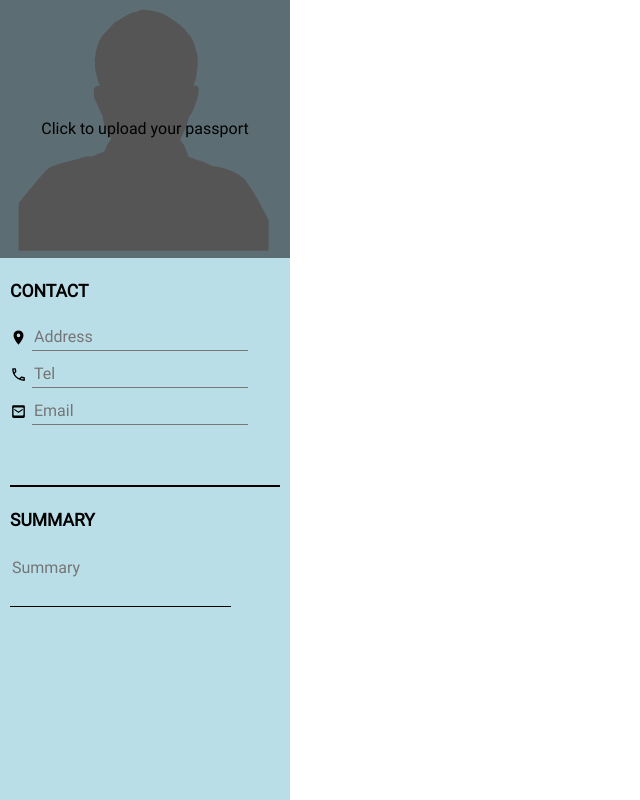
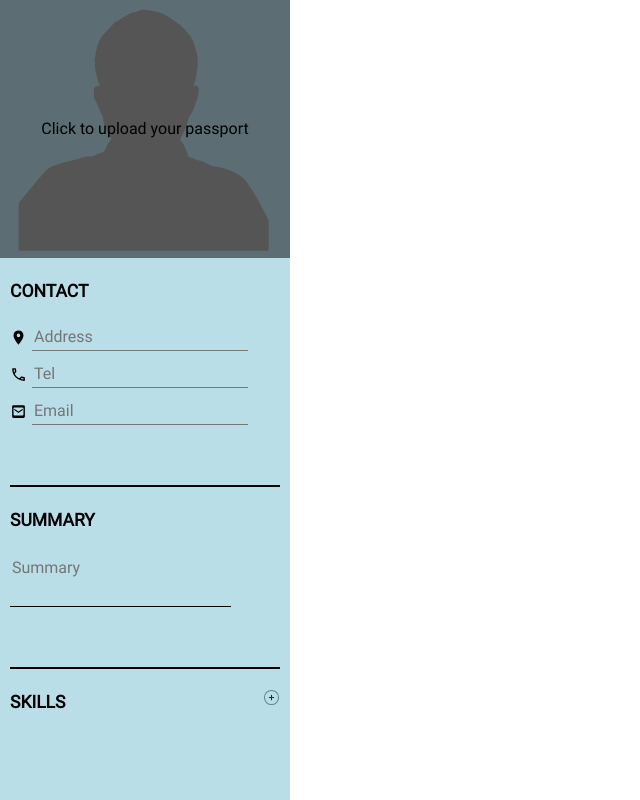
Before and after one commit to PRINCE-OBOT/cv_application, a React (Vite) app: page / in a window 1280 px wide. Shown: the whole page, without its empty margins (0-640 px from the left). Built offline with nearby package versions, Linux system fonts and the light colour scheme.

Commit message:
Add skill component

```diff
--- a/src/App.jsx
+++ b/src/App.jsx
@@ -2,8 +2,8 @@ import "./styles/App.css";
 import { useState } from "react";
 import { Passport } from "./components/passport";
 import { Contact } from "./components/contact";
-import Summary from "./components/summary";
-
+import { Summary } from "./components/summary";
+import { Skill } from "./components/skill";
 
 function App() {
   return (
@@ -12,7 +12,8 @@ function App() {
         <Passport />
         <div className="bottom_wrapper">
           <Contact />
-          <Summary/>
+          <Summary />
+          <Skill />
         </div>
       </aside>
       <section className="right_side">
--- /dev/null
+++ b/src/components/skill.jsx
@@ -0,0 +1,114 @@
+import { useState } from "react";
+import "../styles/skill.css";
+import { ModifyField } from "./modifyField";
+import { closestItem, getId, getIndex, getItem } from "../utils";
+
+export function Skill() {
+  const [skillItems, setSkillItem] = useState([]);
+
+  function addSkillItem() {
+    const item = {
+      id: crypto.randomUUID(),
+      value: "",
+      isEdit: true
+    };
+
+    const newItems = [...skillItems, item];
+    setSkillItem(newItems);
+  }
+
+  function toggleEdit(e) {
+    const closest = closestItem(e.target);
+    const inp = closest.querySelector("input.value");
+
+    const { item, newItems } = getItem(e, skillItems);
+    const isEdit = item.isEdit;
+
+    if (isEdit) {
+      if (inp.value.trim() === "") return;
+    }
+
+    item.isEdit = isEdit ? false : true;
+    setSkillItem(newItems);
+  }
+
+  function unselectItem(e) {
+    const id = getId(e.target);
+    const newItems = [...skillItems];
+
+    const index = getIndex(newItems, id);
+    newItems.splice(index, 1);
+    setSkillItem(newItems);
+  }
+
+  function updateValue(e) {
+    const { item, newItems } = getItem(e, skillItems);
+    item.value = e.target.value;
+    setSkillItem(newItems);
+  }
+
+  return (
+    <section className="skill">
+      <div className="heading">
+        <h3>SKILLS</h3>
+        <svg
+          width="800px"
+          height="800px"
+          viewBox="0 0 24 24"
+          fill="none"
+          xmlns="http://www.w3.org/2000/svg"
+          className="icon"
+          onClick={addSkillItem}
+        >
+          <circle
+            opacity="0.5"
+            cx="12"
+            cy="12"
+            r="10"
+            stroke="#1C274C"
+            strokeWidth="1.5"
+          />
+          <path
+            d="M15 12L12 12M12 12L9 12M12 12L12 9M12 12L12 15"
+            stroke="#1C274C"
+            strokeWidth="1.5"
+            strokeLinecap="round"
+          />
+        </svg>
+      </div>
+
+      <div className="skill_item_wrapper">
+        {skillItems.map(({ id, value, isEdit }, index) => {
+          return (
+            <li
+              key={id}
+              id={id}
+              className="skill_item item"
+              data-item="skill"
+              data-edit={isEdit}
+            >
+              {isEdit ? (
+                <input
+                  id={"skill_" + id}
+                  type="text"
+                  value={value}
+                  onChange={updateValue}
+                  className="value"
+                />
+              ) : (
+                <div className="value_wrapper">
+                  <p>&bull;</p>
+                  <p className="value">{value}</p>
+                </div>
+              )}
+              <ModifyField
+                toggleEdit={toggleEdit}
+                unselectItem={unselectItem}
+              />
+            </li>
+          );
+        })}
+      </div>
+    </section>
+  );
+}
--- a/src/components/summary.jsx
+++ b/src/components/summary.jsx
@@ -1,7 +1,7 @@
 import "../styles/summary.css";
 import { useState } from "react";
 import { ModifyField } from "./modifyField";
-import { getItem, setId } from "../utils";
+import { closestItem, getItem, setId } from "../utils";
 
 const summaryList = [
   {
@@ -12,7 +12,7 @@ const summaryList = [
   }
 ].map(setId);
 
-export default function Summary() {
+export function Summary() {
   const [summaryItems, setSummaryItem] = useState(summaryList);
 
   function updateValue(e) {
@@ -22,8 +22,17 @@ export default function Summary() {
   }
 
   function toggleEdit(e) {
+    const closest = closestItem(e.target);
+    const textarea = closest.querySelector(".summary_description");
+
     const { item, newItems } = getItem(e, summaryItems);
-    item.isEdit = item.isEdit ? false : true;
+    const isEdit = item.isEdit;
+
+    if (isEdit) {
+      if (textarea.value.trim() === "") return;
+    }
+
+    item.isEdit = isEdit ? false : true;
     setSummaryItem(newItems);
   }
 
@@ -73,7 +82,12 @@ export default function Summary() {
       <div className="select_item_wrapper">
         {selectedItem.map(({ id, isEdit, placeholder, value }) => {
           return (
-            <li key={id} id={id} className="summary_item item" data-item="summary">
+            <li
+              key={id}
+              id={id}
+              className="summary_item item"
+              data-item="summary"
+            >
               {isEdit ? (
                 <textarea
                   name=""
--- a/src/styles/App.css
+++ b/src/styles/App.css
@@ -47,6 +47,11 @@ input {
   display: flex;
   flex-direction: column;
   row-gap: var(--sz-xxlg);
+
+  & > section:nth-child(n + 2) {
+    padding-top: var(--sz-lg);
+    border-top: 2px solid var(--black);
+  }
 }
 
 .unselect_item_btn {
@@ -59,3 +64,10 @@ input {
   align-items: center;
   column-gap: var(--sz-xsm);
 }
+
+.summary_item,
+.skill_item {
+  display: flex;
+  justify-content: space-between;
+  column-gap: var(--sz-sm);
+}
--- /dev/null
+++ b/src/styles/skill.css
@@ -0,0 +1,25 @@
+.heading {
+  display: flex;
+  justify-content: space-between;
+}
+
+.skill_item_wrapper {
+  display: flex;
+  flex-direction: column;
+  row-gap: var(--sz-sm);
+  padding-top: var(--sz-sm);
+}
+
+.value_wrapper {
+  display: flex;
+  column-gap: var(--sz-xsm);
+  width: 70%;
+}
+
+input.value {
+  width: 70%;
+}
+
+p.value {
+  flex: 1;
+}
--- a/src/styles/summary.css
+++ b/src/styles/summary.css
@@ -2,14 +2,8 @@
   display: flex;
   flex-direction: column;
   row-gap: var(--sz-sm);
-  border-top: 2px solid var(--black);
-  padding-top: var(--sz-lg);
 }
-.summary_item {
-  display: flex;
-  justify-content: space-between;
-  column-gap: var(--sz-sm);
-}
+
 .summary_description {
   flex: 1;
   background: transparent;
--- a/src/utils.js
+++ b/src/utils.js
@@ -3,8 +3,9 @@ export function setId(item) {
   return item;
 }
 
-const getId = (target) => target.closest("[data-item]").id;
-const getIndex = (arr, id) => arr.findIndex((item) => item.id === id);
+export const closestItem = (target) => target.closest("[data-item]");
+export const getId = (target) => closestItem(target).id;
+export const getIndex = (arr, id) => arr.findIndex((item) => item.id === id);
 
 export const getItem = (e, items) => {
   const target = e.target;
```
Also changed, not shown: src/components/skills.jsx (deleted).
